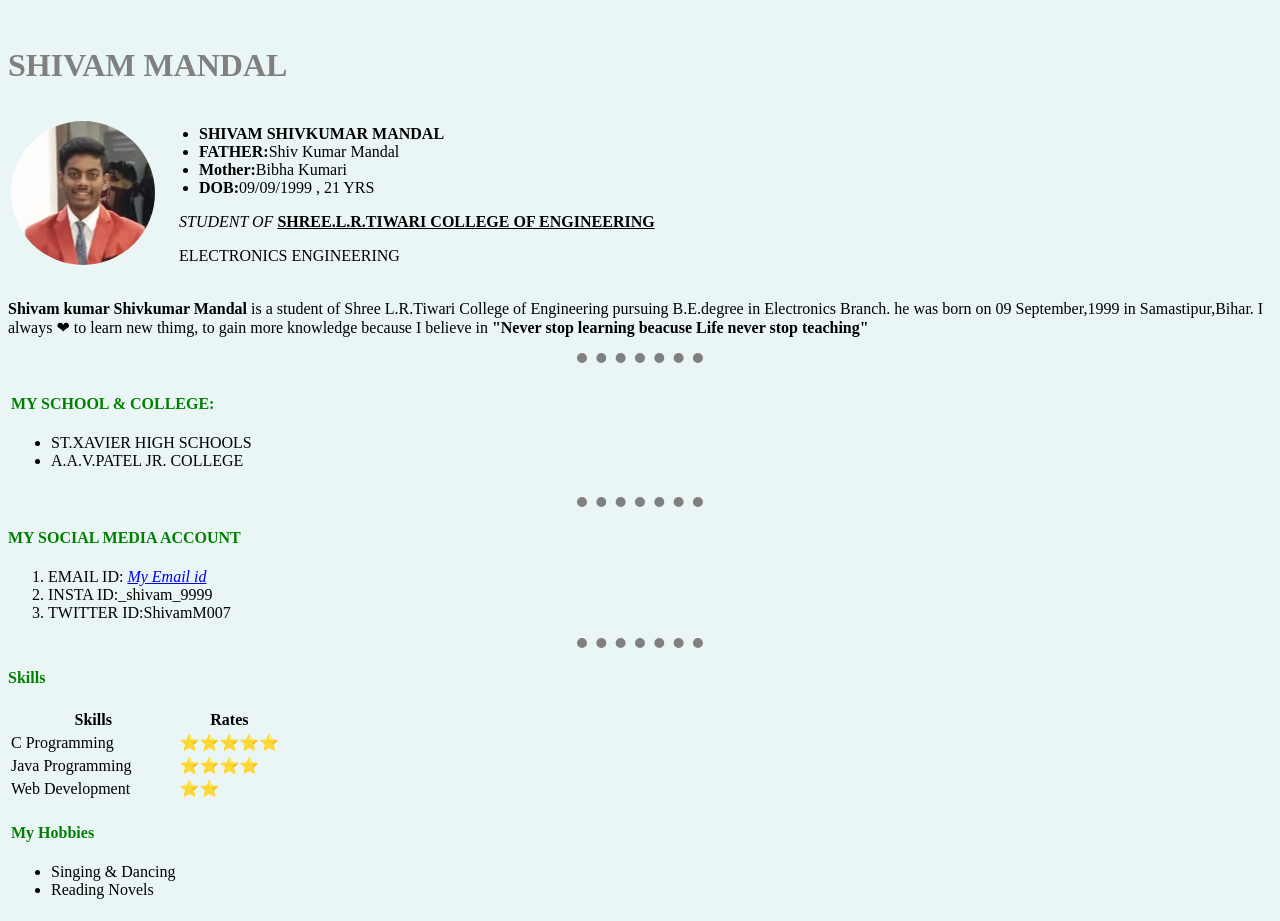
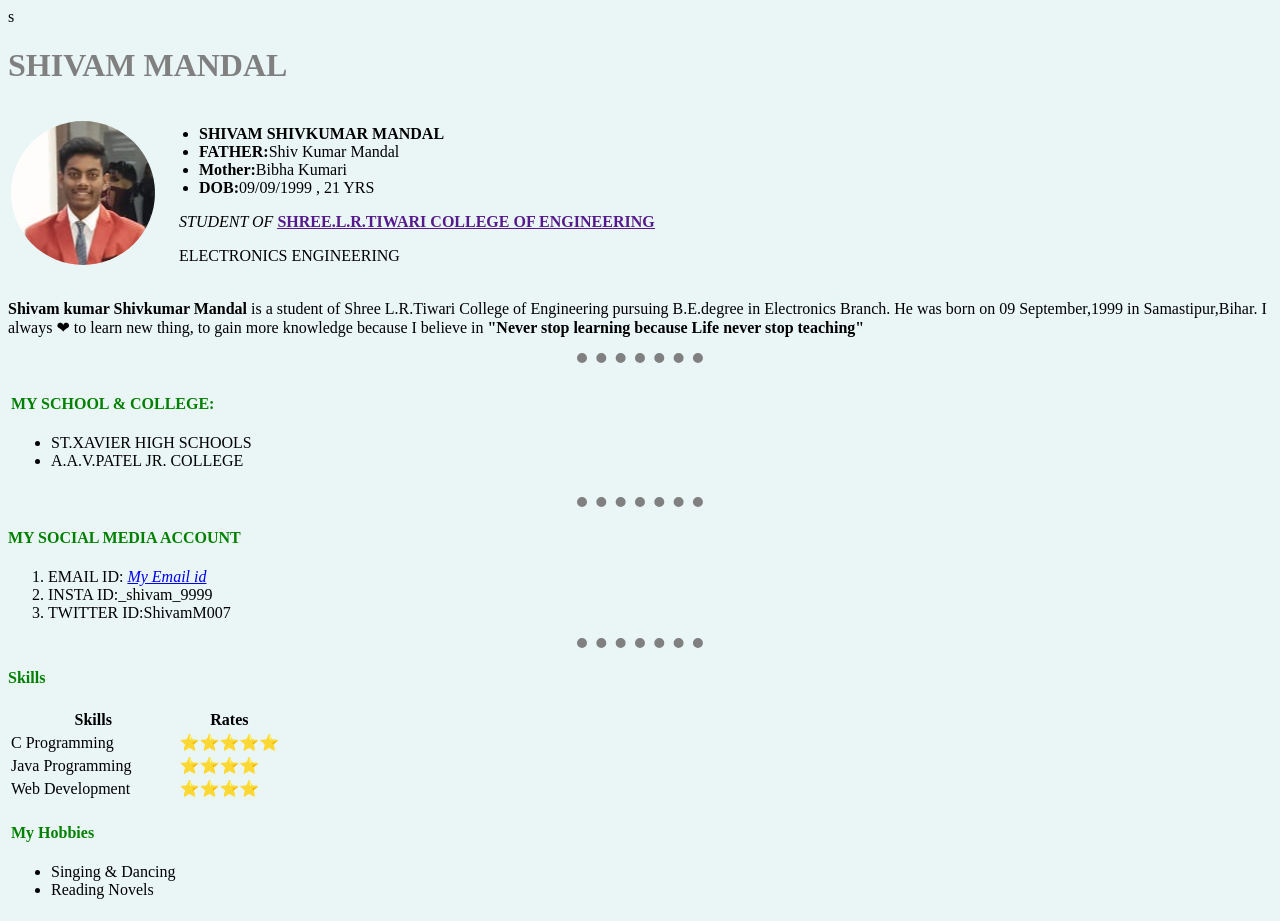
Before and after one commit to ShivamMandal/My-Biography, a plain HTML site: page index.html in a window 1280 px wide. Shown: the top 921 px of the page. Drawn offline with Linux system fonts and the light colour scheme.

Commit message:
add initail cv content

```diff
--- a/index.html
+++ b/index.html
@@ -25,11 +25,13 @@
          color: grey;
        }
     </style>
+    s
 
     </head>
   <body >
     <embed src="music.mp3" autostart="true" loop="false" width="2" height="0">
 
+    <div class="">
 
       <h1>SHIVAM MANDAL</h1>
       <table cellspacing>
@@ -42,14 +44,17 @@
             <li><b>Mother:</b>Bibha Kumari</li>
             <li><b>DOB:</b>09/09/1999 , 21 YRS</li>
           </ul>
-          <p><i>&nbsp&nbsp&nbsp&nbsp  STUDENT OF</i>&nbsp<b><u>SHREE.L.R.TIWARI COLLEGE OF ENGINEERING</u></b> </p>
+            <p><i>&nbsp&nbsp&nbsp&nbsp  STUDENT OF</i>&nbsp<b><u><a href="">SHREE.L.R.TIWARI COLLEGE OF ENGINEERING</a></u></b> </p>
             <p>&nbsp&nbsp&nbsp&nbsp ELECTRONICS ENGINEERING</p></td>
       </table>
       <p><strong>Shivam kumar Shivkumar Mandal</strong> is a student of Shree L.R.Tiwari College of Engineering pursuing B.E.degree
-     in Electronics Branch. he was born on 09 September,1999 in Samastipur,Bihar. I always ❤ to learn new thimg, to gain more knowledge
-   because I believe in <strong>"Never stop learning beacuse Life never stop teaching"</strong></p>
+       in Electronics Branch. He was born on 09 September,1999 in Samastipur,Bihar. I always ❤ to learn new thing, to gain more knowledge
+     because I believe in <strong>"Never stop learning because Life never stop teaching"</strong></p>
       <hr>
       <table>
+
+    </div>
+
       <td><h4>MY SCHOOL & COLLEGE:</h4>
         <ul>
           <li>ST.XAVIER HIGH SCHOOLS</li>
@@ -84,7 +89,7 @@
         </tr>
         <tr>
           <td>Web Development</td>
-          <td>⭐⭐</td>
+          <td>⭐⭐⭐⭐</td>
         </tr>
       </tbody>
 
```
Lines whose indentation alone changed are shown as unchanged.
